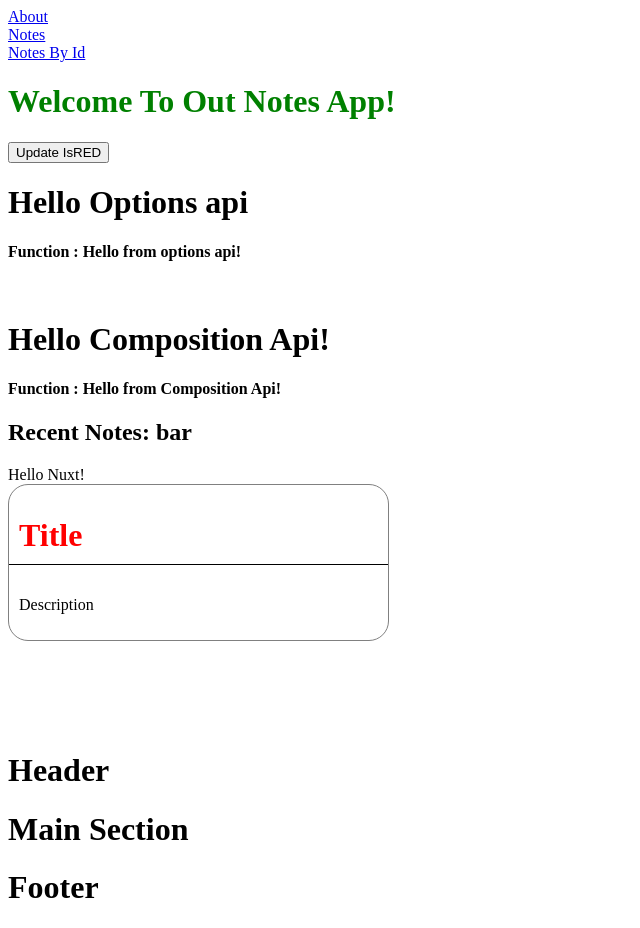
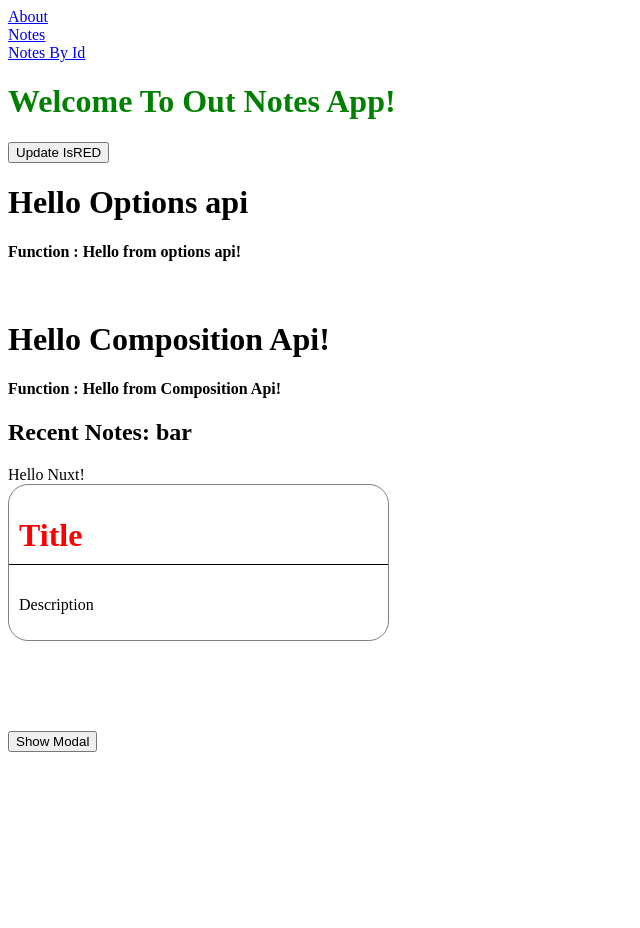
Before and after one commit to VIRGO96/nuxt-mastering, a Nuxt app: page / in a window 1280 px wide. Shown: the whole page, without its empty margins (0-640 px from the left). After the commit the page ends 800 px from the top, so only its background shows below. Built offline with nearby package versions, Linux system fonts and the light colour scheme.

Commit message:
module 4 : teleport

```diff
--- /dev/null
+++ b/components/TeleportComponent.vue
@@ -0,0 +1,28 @@
+<template>
+    <div>
+        <button @click="showModal = true">Show Modal</button>
+
+        <Teleport to="body">
+            <div v-if="showModal" class="modal">
+                <p>This is a modal!</p>
+                <button @click="showModal = false">Close Modal</button>
+            </div>
+        </Teleport>
+    </div>
+</template>
+
+<script setup>
+const showModal = ref(false);
+</script>
+
+<style scoped>
+.modal {
+    position: fixed;
+    top: 50%;
+    left: 50%;
+    transform: translate(-50%, -50%);
+    background: white;
+    padding: 20px;
+    box-shadow: 0 2px 10px gainsboro;
+}
+</style>
--- a/pages/index.vue
+++ b/pages/index.vue
@@ -22,7 +22,7 @@
     <br />
     <br />
     <br />
-    <ChildSlotComponent>
+    <!-- <ChildSlotComponent>
         <template v-slot:header="{ value }">
             <ChildComponent :message="value" />
         </template>
@@ -32,7 +32,9 @@
         <template v-slot:footer="{ message }">
             <h1>{{ message }}</h1>
         </template>
-    </ChildSlotComponent>
+    </ChildSlotComponent> -->
+
+    <TeleportComponent />
 </template>
 
 <script setup>
```
